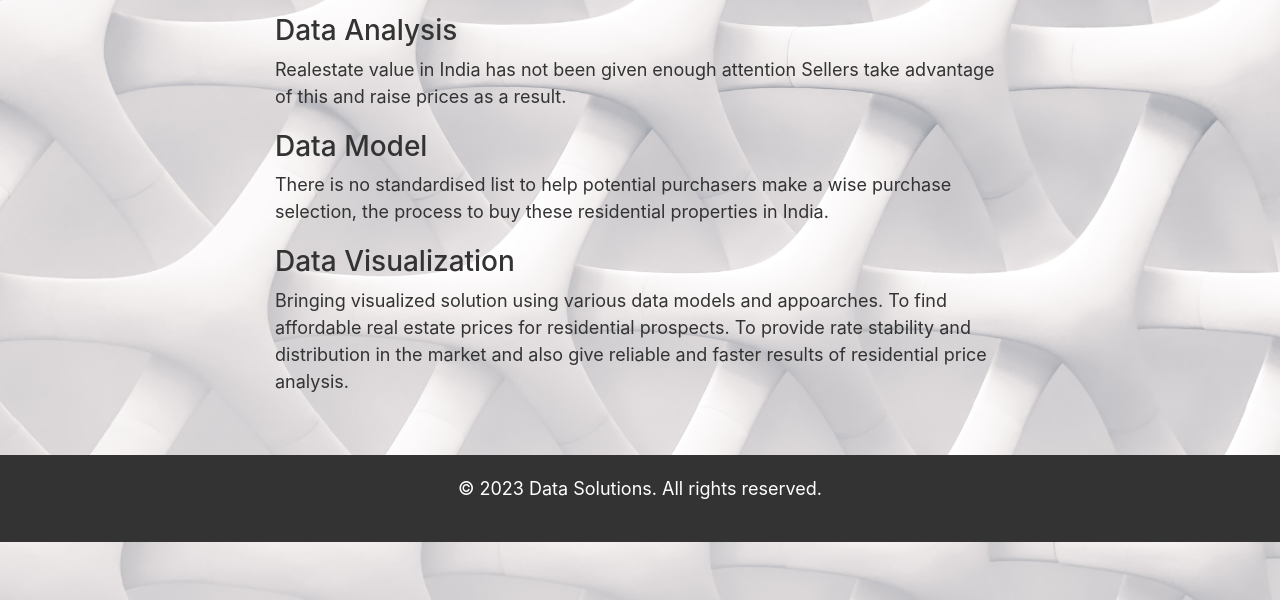
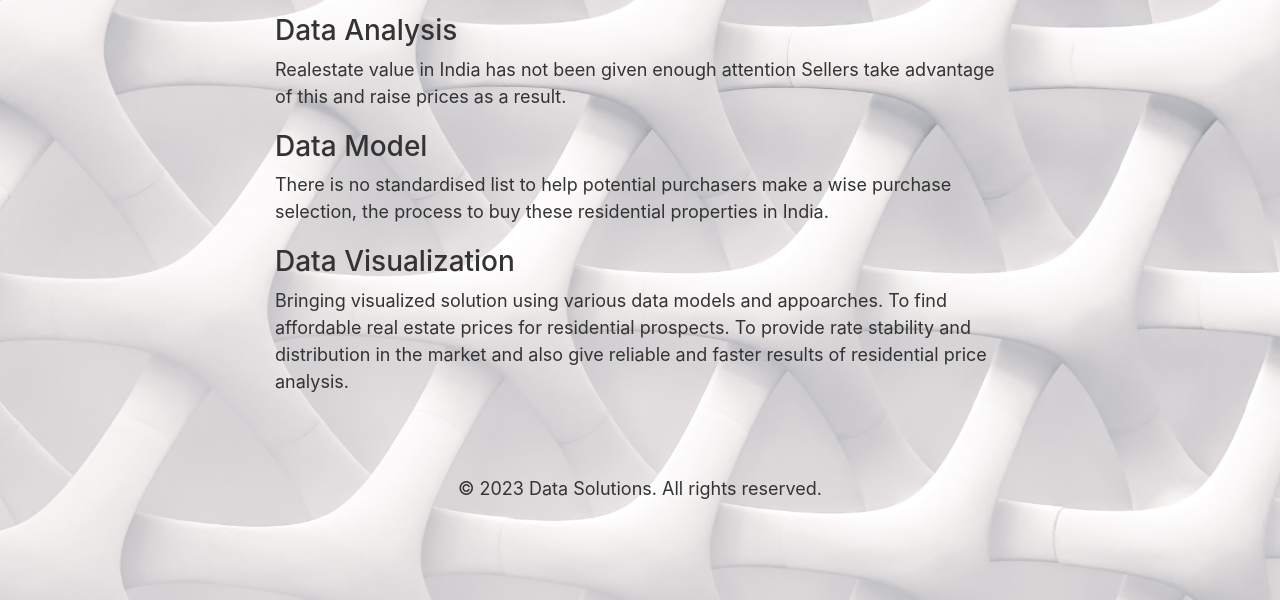
Before and after one commit to Sangram-More/House-Price-Pridection, a plain HTML site: page Front End 2.0/landing page.html in a window 1280 px wide. Shown: the part 200-800 px from the top of the page. Drawn offline with nearby package versions, Linux system fonts and the light colour scheme.

Commit message:
Update landing page.css

```diff
--- a/Front End 2.0/landing page.css
+++ b/Front End 2.0/landing page.css
@@ -127,8 +127,8 @@ textarea {
 
 /* Footer Styling */
 footer {
-    background-color: #333;
-    color: #fff;
+
+    color: #333;
     padding: 20px;
     text-align: center;
     font-size: 16px;
```
